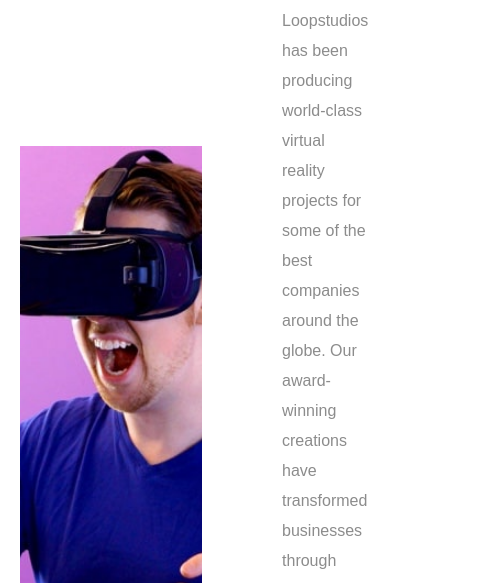
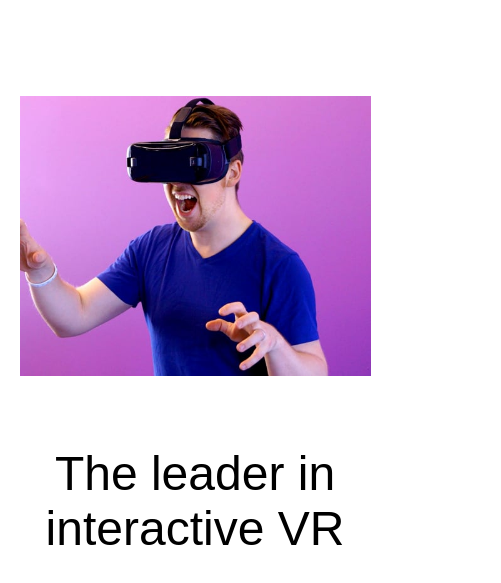
Before and after one commit to hakim-az/web-04-Loopstudios, a plain HTML site: page index.html in a window 390 px wide. Shown: the part 704-1287 px from the top of the page, 501 px wide, since content can reach past the window. Drawn offline with Linux system fonts and the light colour scheme.

Commit message:
Finshing the Leader section

```diff
--- a/css/style.css
+++ b/css/style.css
@@ -187,4 +187,31 @@ p{
 .leader-content p{
     line-height: 30px;
 }
+@media only screen and (max-width: 768px){
+    .leader{
+        padding: 100px 0;
+    }
+    .leader .container{
+        display: flex;
+        flex-direction: column;
+    }
+    .leader-image{
+        background-image: url(../images/mobile/image-interactive.jpg);
+        background-position: center center;
+        background-size: cover;
+        height: 280px;
+        width: 100%;
+        margin-bottom: 70px;
+    }
+    .leader-content{
+        width: 100%;
+        padding: 0;
+        position: relative;
+    }
+    .leader-content h2 , .leader-content p{
+        text-align: center;
+        width: 90%;
+        margin: 0 auto 30px;
+    }
+}
 /* ----------------------------LEADER STYLE END---------------------------- */
```
